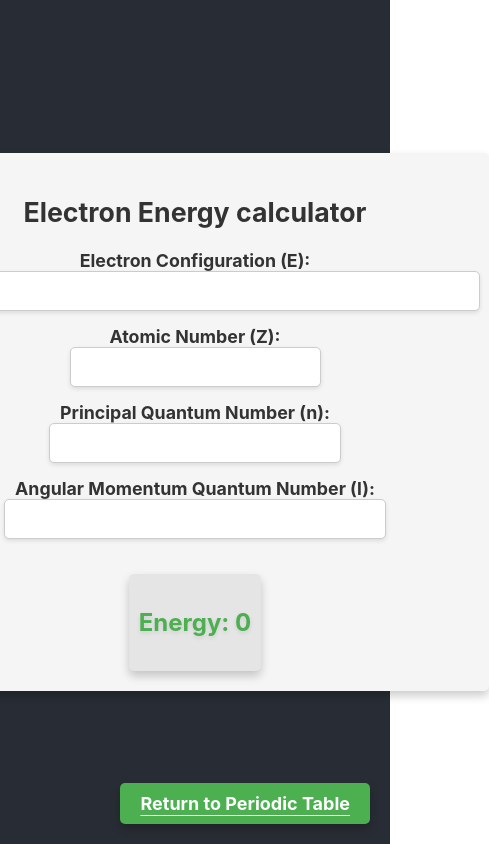
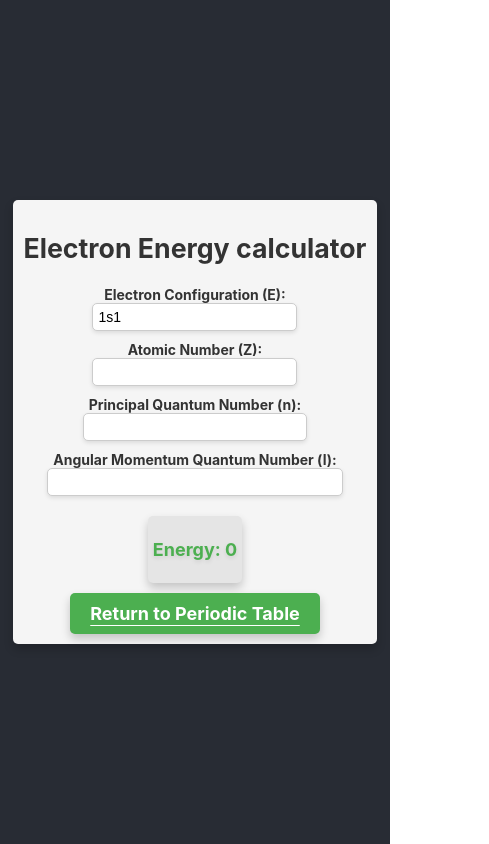
Before and after one commit to ShanYangk14/chemistryapp, a React (Create React App) app: page /electron-energy-calculator in a window 390 px wide. Shown: the whole page, 489 px wide, since content can reach past the window. Built offline with nearby package versions, Linux system fonts and the light colour scheme.

Commit message:
small adjustment

```diff
--- a/public/index.html
+++ b/public/index.html
@@ -3,7 +3,7 @@
   <head>
     <meta charset="utf-8" />
     <link rel="icon" href="%PUBLIC_URL%/favicon.ico" />
-    <meta name="viewport" content="width=device-width, initial-scale=1" />
+    <meta name="viewport" content="width=device-width, initial-scale=1.0">
     <meta name="theme-color" content="#000000" />
     <meta
       name="description"
--- a/src/components/ElectronEnergyCalculator.css
+++ b/src/components/ElectronEnergyCalculator.css
@@ -1,3 +1,4 @@
+/* Default styles for all devices */
 .electron-energy-calculator {
   display: flex;
   flex-direction: column;
@@ -76,3 +77,45 @@
   bottom: 20px;
   right: 20px;
 }
+
+/* Styles for screens smaller than 768px */
+@media (max-width: 768px) {
+  .electron-energy-calculator {
+    padding: 10px;
+  }
+
+  .input-group {
+    margin-bottom: 5px;
+  }
+
+  .input-group label {
+    font-size: 14px;
+  }
+
+  .input-group input[type="text"],
+  .input-group input[type="number"] {
+    padding: 5px;
+    font-size: 14px;
+  }
+
+  .output-group {
+    margin-top: 10px;
+    padding: 5px;
+  }
+
+  .output-group p {
+    font-size: 18px;
+  }
+
+  .dosomething{
+    width: 100%;
+  }
+  .doshit{
+    width: 100%;
+  }
+
+  .button-container {
+    position: static;
+    margin-top: 10px;
+  }
+}
--- a/src/components/ElementDetail.css
+++ b/src/components/ElementDetail.css
@@ -45,3 +45,26 @@
   margin-bottom: 20px;
   flex: 1;
 }
+
+@media (max-width: 768px) {
+  .element-detail {
+    flex-direction: column;
+    padding: 10px;
+  }
+
+  .element-detail .info {
+    padding-right: 0;
+  }
+
+  .element-detail h2 {
+    font-size: 24px;
+  }
+
+  .element-detail p {
+    font-size: 16px;
+  }
+
+  .canvas-container {
+    margin-bottom: 10px;
+  }
+}
--- a/src/components/PeriodicTable.css
+++ b/src/components/PeriodicTable.css
@@ -27,6 +27,7 @@
     margin: 0 auto;
     position: relative;
     overflow: auto;
+    width: 100%;
 }
 
 .element {
@@ -41,6 +42,7 @@
     transition: all 0.3s ease;
     position: relative;
     word-wrap: break-word;
+    font-size: 0.8em;
 }
 
 .element:hover {
@@ -126,3 +128,16 @@
     box-shadow: 0px 5px 15px rgba(0, 0, 0, 0.3);
     text-decoration: none;
   }
+  @media (max-width: 768px) {
+    .element {
+      padding: 5px;
+    }
+
+    .periodic-table {
+      grid-template-columns: repeat(10, 1fr);
+    }
+
+    .element:nth-child(n+10):nth-child(-n+18) {
+      order: -1;
+    }
+  }
```
Lines whose indentation alone changed are shown as unchanged.
